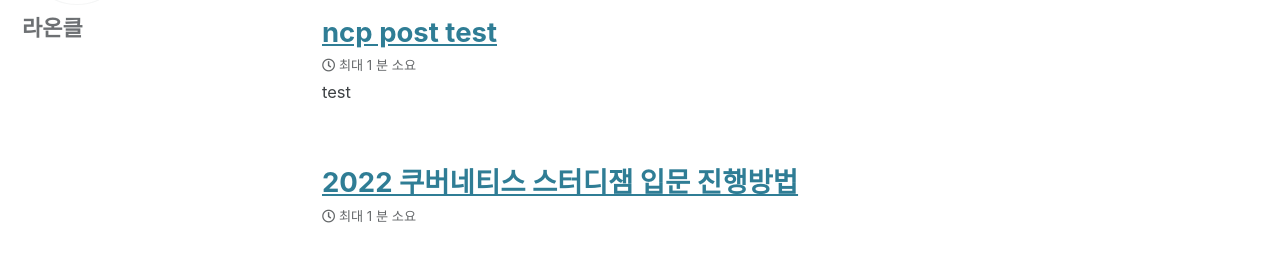
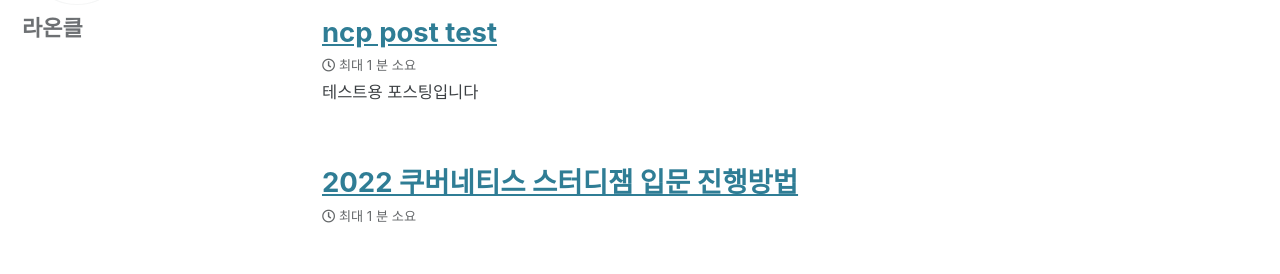
Before and after one commit to lifeoncloud/lifeoncloud.github.io, a Jekyll site: the page built from index.html, in a window 1280 px wide. Shown: the part 220-494 px from the top of the page. Built offline with Jekyll 4.4.1, drawn with Linux system fonts in a browser that asks for light colours; cached includes are drawn as plain includes; the list of posts is cut into pages by our own code.

Commit message:
ncp 포스팅에 excerpt 추가

```diff
--- a/_posts/2022-07-04-ncp-test.md
+++ b/_posts/2022-07-04-ncp-test.md
@@ -3,6 +3,7 @@ title: "ncp post test"
 date: "2022-07-02"
 categories: ncp
 tags: [NCP, test]
+excerpt: "테스트용 포스팅입니다"
 date: 2022-07-04
 last_modified_at: 2022-07-04
 ---
```
